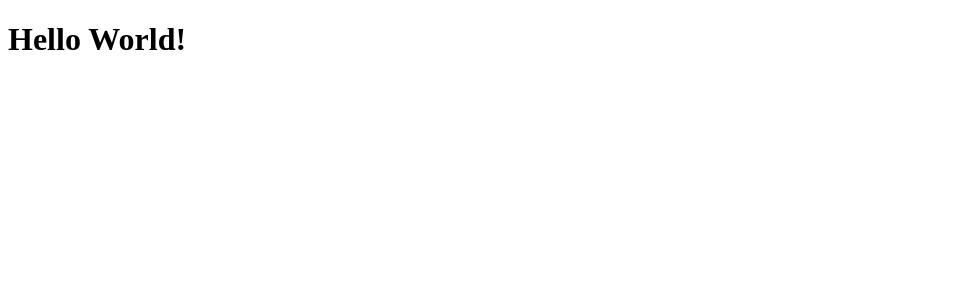
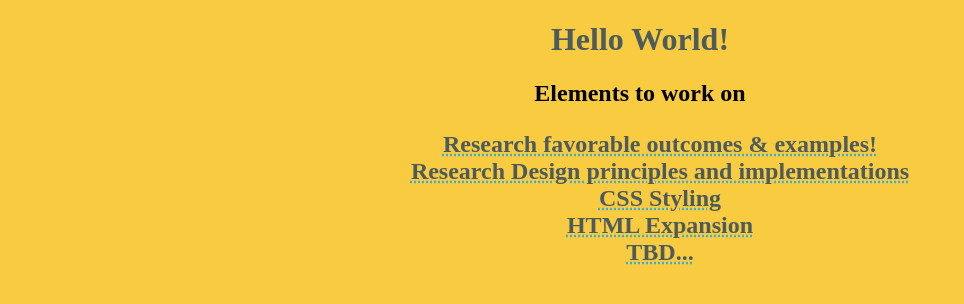
Before and after one commit to bryn-morris/my-personal-website, a plain HTML site: page index.html in a window 1280 px wide. Shown: the whole page, without its empty margins (0-964 px from the left). Drawn offline with Linux system fonts and the light colour scheme.

Commit message:
add style css, connect to index.html

```diff
--- a/index.html
+++ b/index.html
@@ -1,9 +1,20 @@
 <!DOCTYPE html>
 <html lang=""en>
     <head>
+        <link rel="stylesheet" href="./style.css"/>
         <title> My Personal Website</title>
     </head>
     <body>
         <h1>Hello World!</h1>
+        <div class="WIP">
+            <h2>Elements to work on<h2>
+                <ul id="LIWIP">
+                    <li>Research favorable outcomes & examples!</li>
+                    <li>Research Design principles and implementations</li>
+                    <li>CSS Styling</li>
+                    <li>HTML Expansion</li>
+                    <li>TBD...</li>
+                </ul>
+        </div>
     </body>
 </html>
--- /dev/null
+++ b/style.css
@@ -0,0 +1,21 @@
+body {
+    background: #f9cb40;
+}
+h1 {
+    color: #4C5B5C;
+    width: 100%;
+    text-align: center;
+}
+
+#LIWIP li {
+    text-align: center;
+    color: #4c5b5c;
+    text-decoration-line: underline;
+    text-decoration-style: dotted;
+    text-decoration-color: #3AAED8;
+    list-style:none;
+}
+
+div.WIP > h2 {
+    text-align: center;
+}
```
